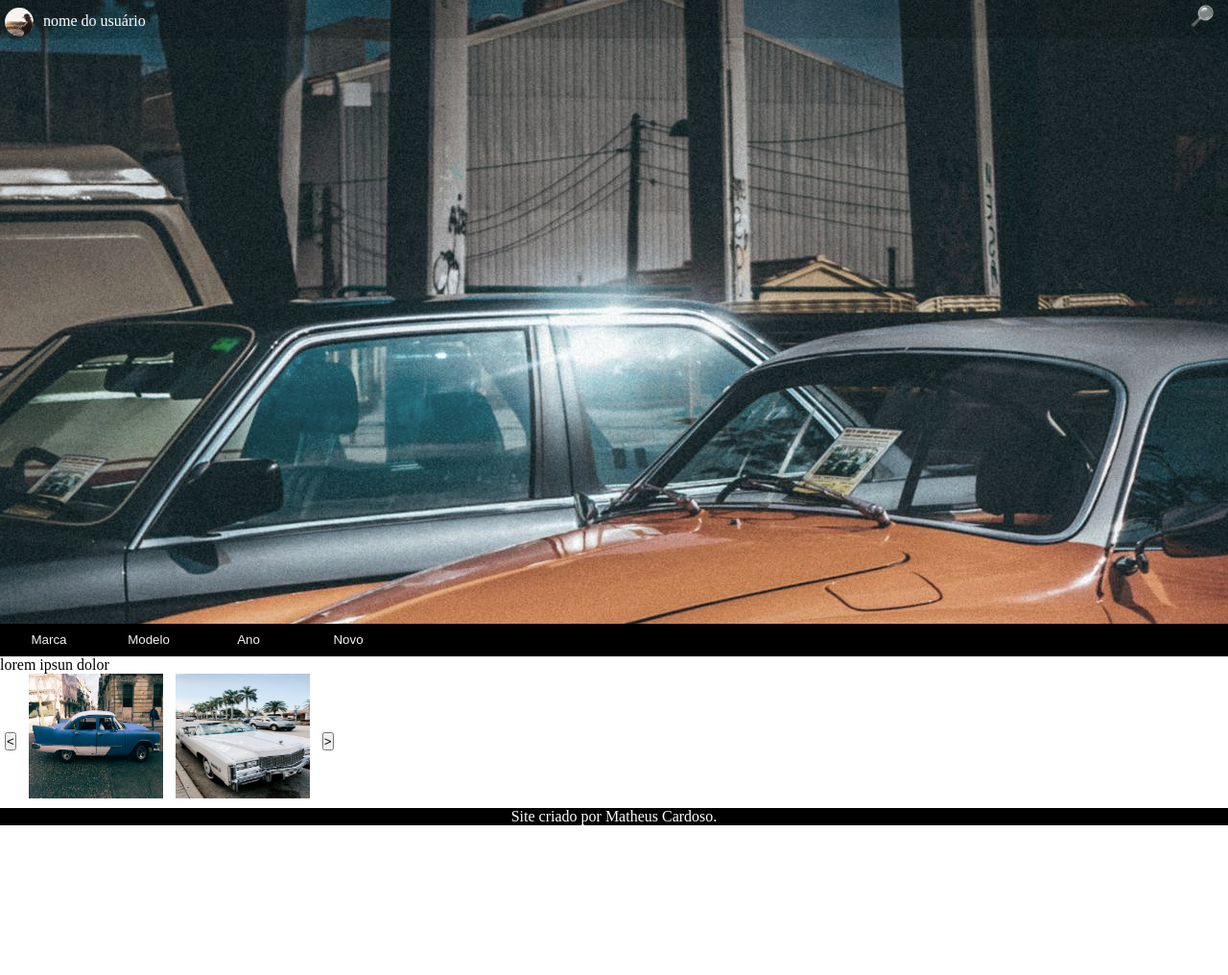
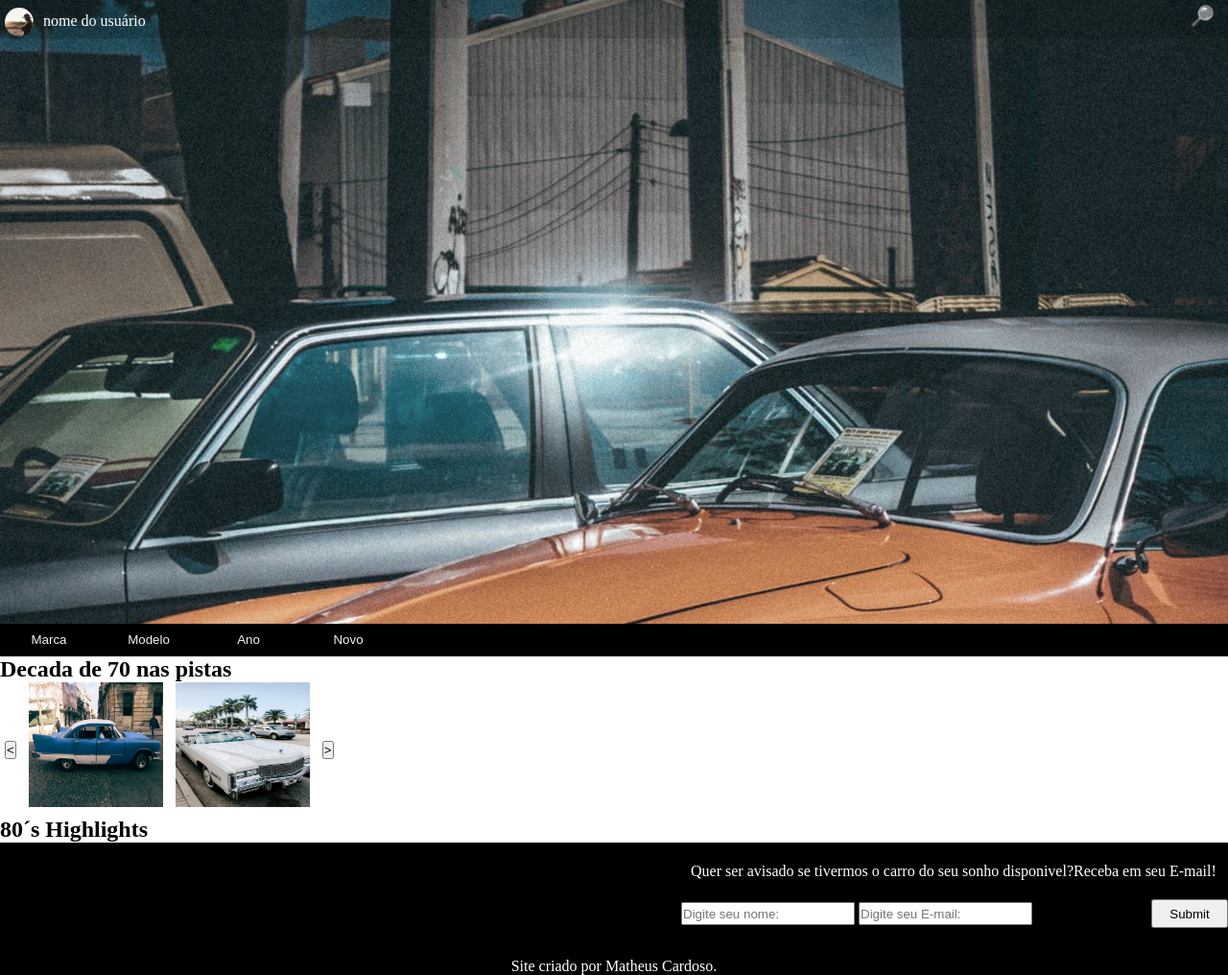
Before and after one commit to Cardos01/Loja-de-Carros, a plain HTML site: page index.html in a window 1280 px wide. Shown: the whole page at 96% size. Before the commit the page ends 860 px from the top, so only its background shows below. Drawn offline with Linux system fonts and the light colour scheme.

```diff
--- a/index.html
+++ b/index.html
@@ -28,14 +28,12 @@
             </ul>
         </nav>
 
-        <main id="conteudo-principal">
-            <p>lorem ipsun dolor</p>
+        <main>
+            <h1>Decada de 70 nas pistas</h1>
 
             <div id="carrousel">
 
-                <div class="cont-setas">
-                    <button>&#60</button>
-                </div>
+                <div class="cont-setas"><button>&#60</button></div>
                 <div><img src="imagens/carro-azul.jpg" alt="" id="imagem-1"></div>
 
                 <div><img src="imagens/carro branco.jpg" alt="" id="imagem-2"></div>
@@ -46,7 +44,18 @@
                 <div id="imagem-3"></div>
                 <div id="imagem-4"></div>
             </div>
+
+            <h1>80´s Highlights</h1>
         </main>
+
+        <form action="cadastro.php">
+            <div id="div-form">
+                <p id="txt-form">Quer ser avisado se tivermos o carro do seu sonho disponivel?Receba em seu E-mail!</p>
+                <input type="text" placeholder="Digite seu nome:" >
+                <input type="email" placeholder="Digite seu E-mail:">
+                <input type="submit" name="" id="" class="enviar">
+            </div>
+        </form>
     </section>
 
     <footer>Site criado por Matheus Cardoso.</footer>
--- a/style.css
+++ b/style.css
@@ -90,10 +90,6 @@
     height: 140px;
 }
 
-button{
-
-}
-
 #imagem-1{
     width: 140px;
     height: 130px;
@@ -104,6 +100,35 @@
     height: 130px;
 }
 
+form{
+    display: flex;
+    flex-direction: column;
+    align-items: flex-end;
+    justify-content: center;
+
+    row-gap: 10px;
+    background-color: black;
+    height: 120px;
+}
+
+#txt-form{
+    text-align: left;
+    color: white;
+    margin: 10px;
+}
+
+input{
+    height: 20px;
+}
+
+.enviar{
+    height: 30px;
+    width: 80px;
+    margin-top: 10px;
+    margin-left: 120px;
+    margin-bottom: 20px;
+}
+
 footer{
     text-align: center;
     background-color: black;
```
